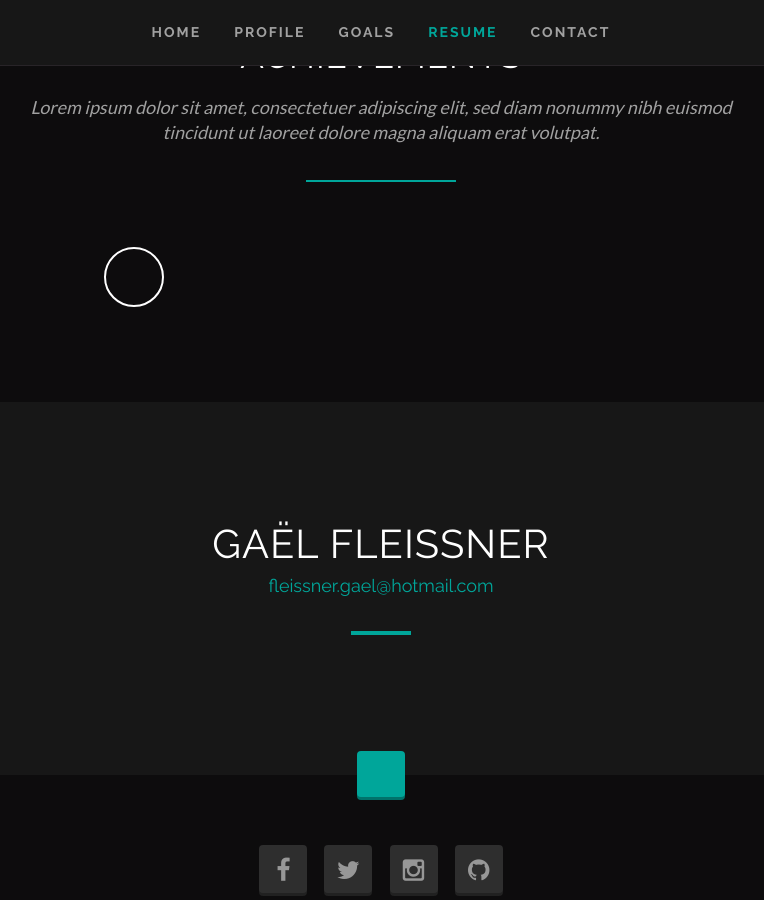
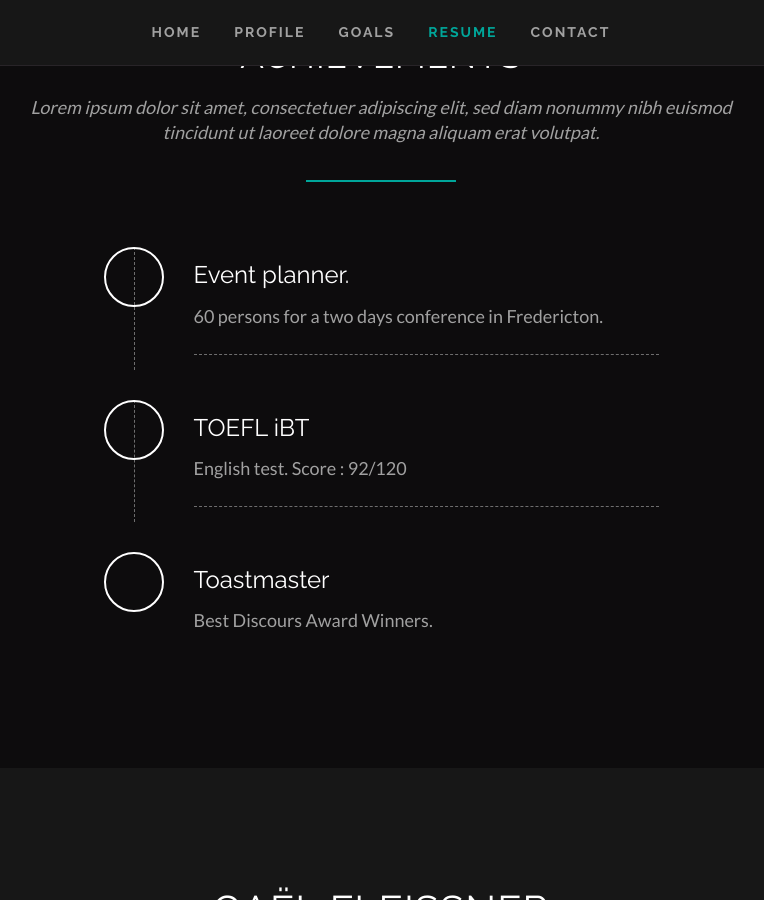
Before and after one commit to clearcareer/GaelFleissner, a Jekyll site: the page built from index.html, in a window 1280 px wide and 900 px high, scrolled down 3556 px. Shown: the whole window, without its empty margins (259-1023 px from the left). Built offline with Jekyll 4.4.1, drawn with Linux system fonts in a browser that asks for light colours; some web fonts are replaced.

Commit message:
Updated '/index.html' via CloudCannon

```diff
--- a/index.html
+++ b/index.html
@@ -46,8 +46,16 @@
   - name: English
     level: 80
 achievements:
-  - name: ''
-    description: ''
+  - name: Event planner.
+    description: 60 persons for a two days conference in Fredericton.
+    icon: ''
+  - name: TOEFL iBT
+    description: |-
+      English test.
+      Score : 92/120
+    icon: ''
+  - name: Toastmaster
+    description: Best Discours Award Winners.
     icon: ''
 social_icons:
   - name: Facebook
```
